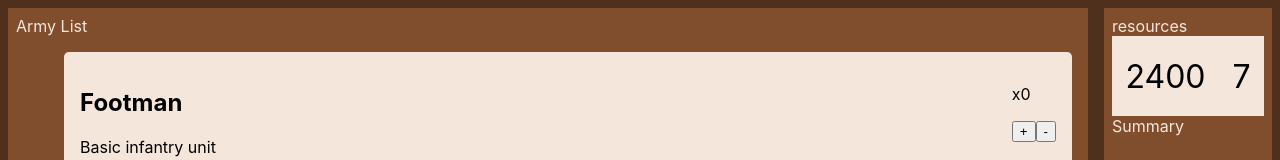
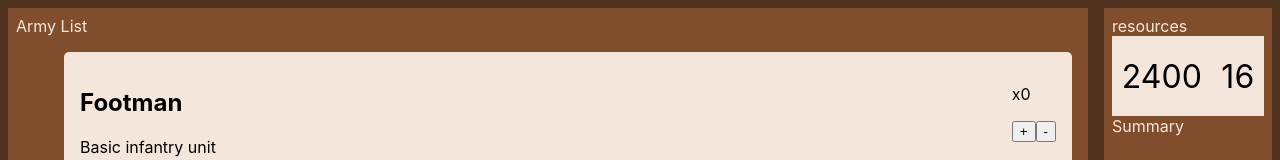
Before and after one commit to mdewey/armybuilder, a React (Create React App) app: page / in a window 1280 px wide. Shown: the top 160 px of the page. Built offline with nearby package versions, Linux system fonts and the light colour scheme.

Commit message:
did lectur enotes

```diff
--- a/src/Component/ArmyBuilder.jsx
+++ b/src/Component/ArmyBuilder.jsx
@@ -9,9 +9,22 @@ class ArmyBuilder extends Component {
     constructor(props) {
         super(props);
         this.state = {
-            currency: 2400
+            currency: 2400,
+            allowedTroops: 16
         }
     }
+
+    subtractCurrentTroops = (amount) =>{
+        this.setState({
+            allowedTroops: this.state.allowedTroops - amount
+        })
+    }
+    subtractCurrentTroops = (amount) =>{
+        this.setState({
+            allowedTroops: this.state.allowedTroops - amount
+        })
+    }
+
 
     subtractCurrentCurrency = (amount) => {
         this.setState({
@@ -29,10 +42,10 @@ class ArmyBuilder extends Component {
         return (
             <div className="army-app">
                 <div className="left">
-                    <Units  increaseCurrentCurrency={this.increaseCurrentCurrency} subtractCurrentCurrency={this.subtractCurrentCurrency}/>
+                    <Units increaseCurrentCurrency={this.increaseCurrentCurrency} subtractCurrentCurrency={this.subtractCurrentCurrency} />
                 </div>
                 <div className="right">
-                    <Resources currency={this.state.currency} />
+                    <Resources currency={this.state.currency} allowedTroops={this.state.allowedTroops} />
                     <Summary />
                 </div>
             </div>
--- a/src/Component/Resources.jsx
+++ b/src/Component/Resources.jsx
@@ -7,7 +7,7 @@ class Resources extends Component {
                 <header>resources</header>
                 <section className="resources-section">
                     <span>{this.props.currency}</span>
-                    <span>7</span>
+                    <span>{this.props.allowedTroops}</span>
                 </section>
             </section>
         );
```
